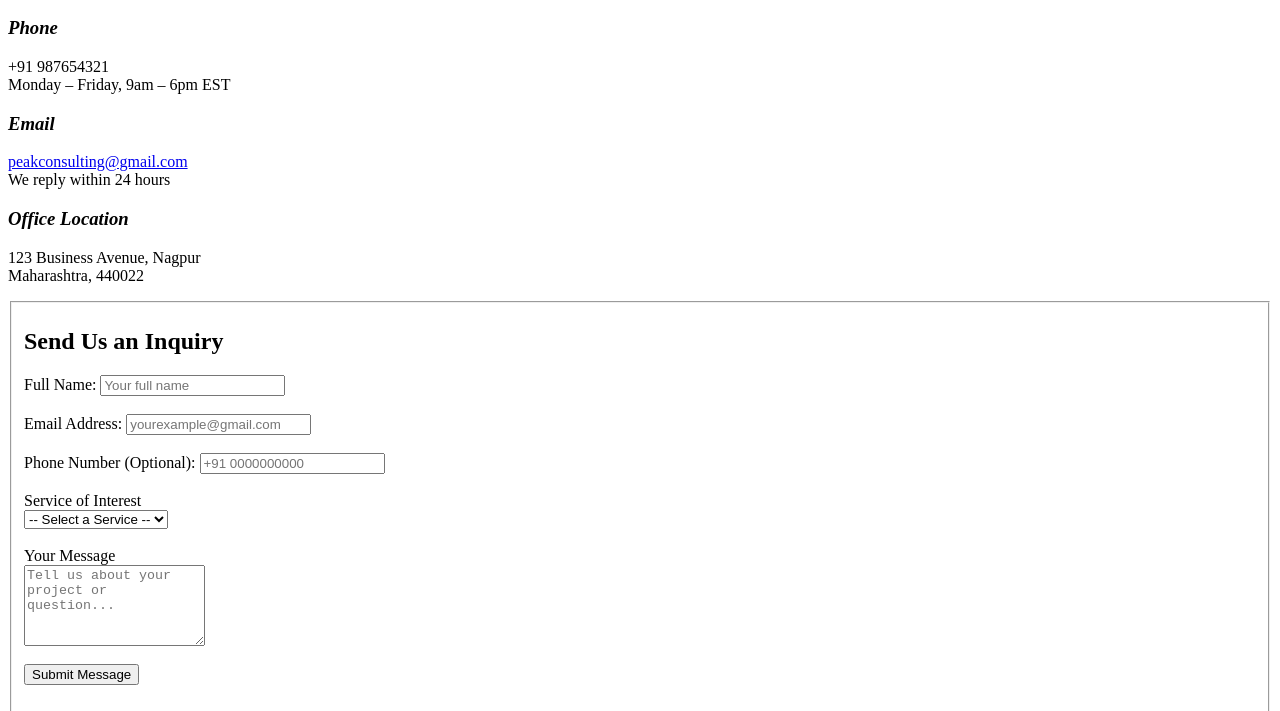
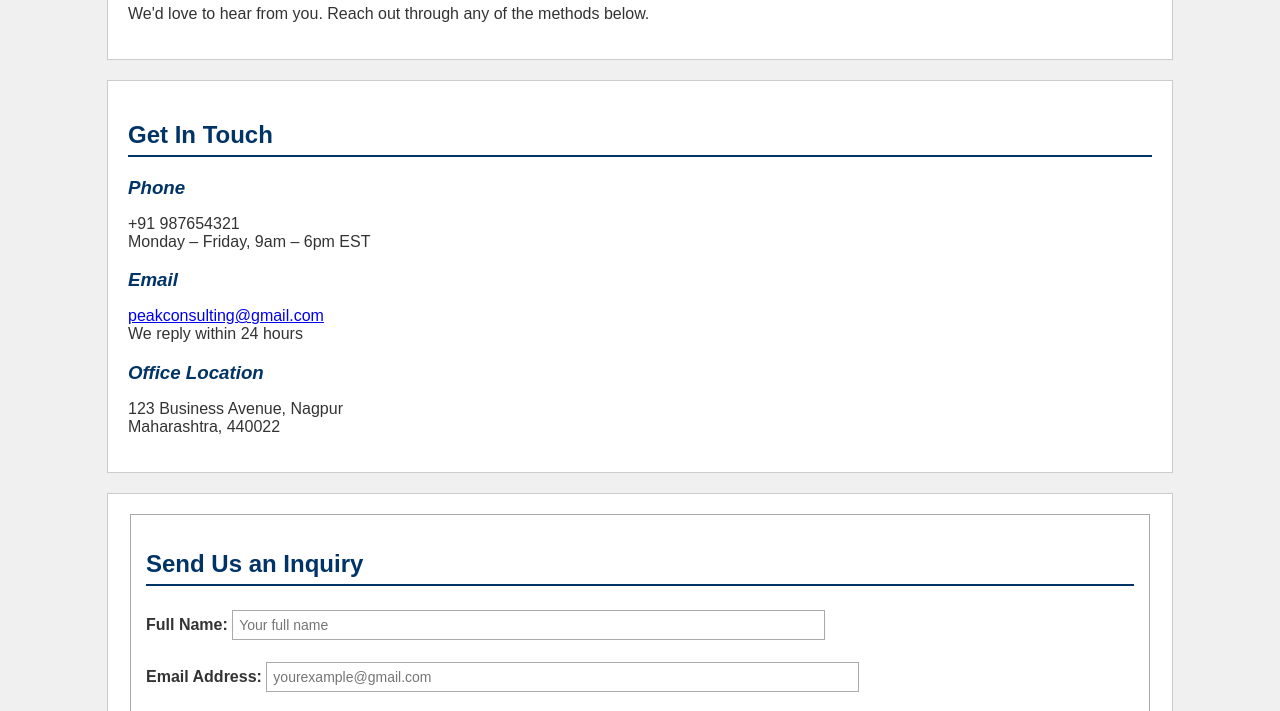
Before and after one commit to achalacse25-alt/WD, a plain HTML site: page index.html in a window 1280 px wide. Shown: the part 219-930 px from the top of the page. Drawn offline with Linux system fonts and the light colour scheme.

Commit message:
WD part1

```diff
--- a/2nd part.css
+++ b/2nd part.css
@@ -1,6 +1,3 @@
-<style>
-
-
     body {
       background-color: #f0f0f0;
       font-family: Arial, sans-serif;
@@ -134,5 +131,3 @@
     footer a:hover {
       text-decoration: underline;
     }
-
-  </style>
--- a/index.html
+++ b/index.html
@@ -1,7 +1,7 @@
 <html>
 <head>
   <title>Contact Us | Apex Consulting</title>
-  <link rel=""stylesheet" href="2nd part.css">
+  <link rel="stylesheet" href="2nd part.css">
 </head>
 <body>
   <header>
```
